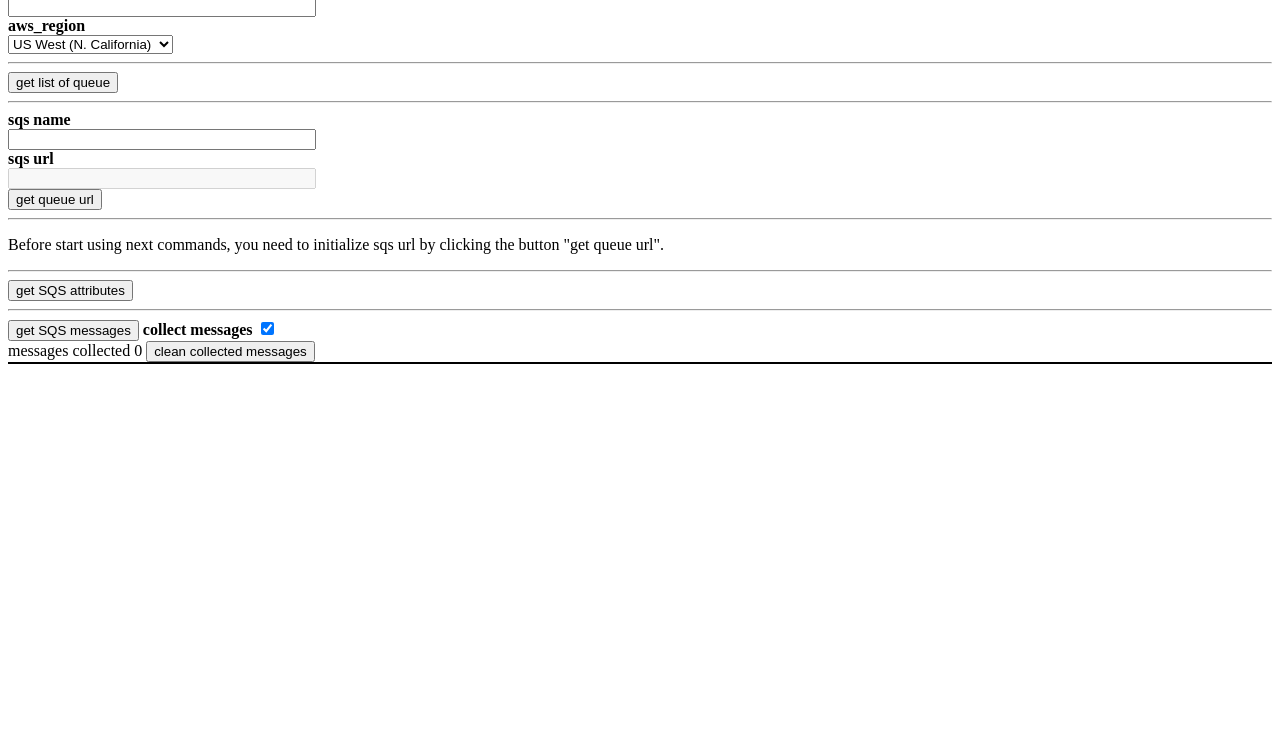
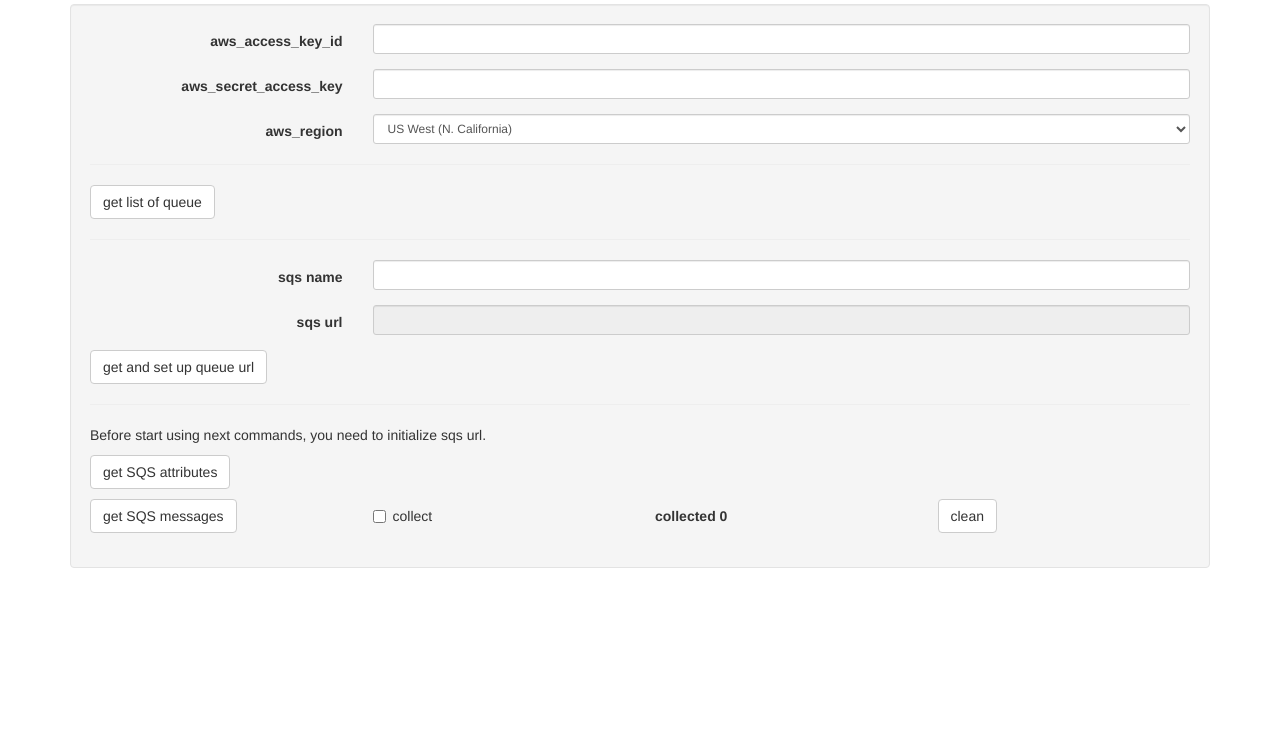
Before and after one commit to pianovwork/aws_sqs_ui, a plain HTML site: page index.html in a window 1280 px wide. Shown: the part 69-800 px from the top of the page. Drawn offline with nearby package versions, Linux system fonts and the light colour scheme.

Commit message:
update css

```diff
--- a/index.html
+++ b/index.html
@@ -5,32 +5,41 @@
     <meta name="viewport" content="width=device-width">
     <title>JS Bin</title>
 
-    <style>
-        label {
-            font-weight: bold;
-        }
+    <script src="https://code.jquery.com/jquery.min.js"></script>
+    <link href="https://maxcdn.bootstrapcdn.com/bootstrap/3.3.6/css/bootstrap.min.css" rel="stylesheet"
+          type="text/css"/>
+    <script src="https://maxcdn.bootstrapcdn.com/bootstrap/3.3.6/js/bootstrap.min.js"></script>
 
-        input[type=text] {
-            width: 300px;
-            display: block;
-        }
-    </style>
-    <script src="https://code.jquery.com/jquery-2.1.4.js"></script>
     <script src="https://sdk.amazonaws.com/js/aws-sdk-2.29.0.min.js"></script>
     <script src="https://cdnjs.cloudflare.com/ajax/libs/underscore.js/1.8.3/underscore-min.js"></script>
 </head>
 <body>
 
-<label for="aws_access_key_id ">
-    aws_access_key_id <input type="text" id=aws_access_key_id>
-</label>
-<label for="aws_secret_access_key ">
-    aws_secret_access_key <input type="text" id=aws_secret_access_key>
-</label>
-<label for="aws_region ">
-    aws_region
-    <br>
-    <select name="aws_region" id="aws_region">
+<h2 class="text-center">
+    <a href="https://github.com/pyanoveugen/aws_sqs_ui">AWS SQS Console</a>
+</h2>
+
+<div class="container" style="padding-top: 10px;">
+
+    <div class="well form-horizontal form-group-sm">
+        <div class="form-group">
+            <label for="aws_access_key_id" class="control-label col-sm-3">aws_access_key_id</label>
+            <div class="col-sm-9">
+                <input class="form-control" id="aws_access_key_id">
+            </div>
+        </div>
+
+        <div class="form-group">
+            <label for="aws_secret_access_key" class="control-label col-sm-3">aws_secret_access_key</label>
+            <div class="col-sm-9">
+                <input class="form-control" id="aws_secret_access_key">
+            </div>
+        </div>
+
+        <div class="form-group">
+            <label for="aws_region" class="control-label col-sm-3">aws_region</label>
+            <div class="col-sm-9">
+                <select class="form-control" id="aws_region">
                     <option value="us-east-1">US East (N. Virginia)</option>
                     <option value="us-east-2">US East (Ohio)</option>
                     <option value="us-west-1">US West (N. California)</option>
@@ -43,50 +52,63 @@
                     <option value="eu-west-1">EU (Ireland)</option>
                     <option value="eu-west-2">EU (London)</option>
                 </select>
-</label>
-<hr>
-
-<div>
-    <button id=get_list>get list of queue</button>
+            </div>
         </div>
 
         <hr>
 
-<label for="sqs_name">
-    sqs name<input type="text" id=sqs_name>
-</label>
-<label for="sqs_url">
-    sqs url<input type="text" id=sqs_url disabled value="NONE">
-</label>
-
-<div>
-    <button id=get_url>get queue url</button>
-</div>
+        <button id=get_list class="btn btn-default">get list of queue</button>
 
         <hr>
 
-<p>Before start using next commands, you need to initialize sqs url by clicking the button "get queue url".</p>
+        <div class="form-group">
+            <label for="sqs_name" class="control-label col-sm-3">sqs name</label>
+            <div class="col-sm-9">
+                <input class="form-control" id="sqs_name">
+            </div>
+        </div>
+
+        <div class="form-group">
+            <label for="sqs_url" class="control-label col-sm-3">sqs url</label>
+            <div class="col-sm-9">
+                <input class="form-control" id="sqs_url" disabled value="NONE">
+            </div>
+        </div>
+
+        <button id=get_url class="btn btn-default">get and set up queue url</button>
 
         <hr>
 
-<div>
-    <button id=get_sqs_attr>get SQS attributes</button>
+        <p>Before start using next commands, you need to initialize sqs url.</p>
+
+        <button id=get_sqs_attr class="btn btn-default">get SQS attributes</button>
+
+        <p></p>
+
+        <div class="row form-group">
+            <div class="col-sm-3">
+                <button id=get_messages class="btn btn-default">get SQS messages</button>
             </div>
-
-<hr>
-
-<div>
-    <button id=get_messages>get SQS messages</button>
+            <div class="checkbox col-sm-3">
                 <label for="collect_messages">
-        collect messages <input type="checkbox" checked="checked" id="collect_messages"/>
+                    <input type="checkbox" id="collect_messages"> collect
                 </label>
-    <div>
-        <span>messages collected <span id="msg_size">...</span></span>
-        <button id="btn_msg_clean">clean collected messages</button>
+            </div>
+            <div class="col-sm-3">
+                <label for="sqs_url" class="control-label ">
+                    collected <span id="msg_size">...</span>
+                </label>
+            </div>
+            <div class="col-sm-3">
+                <button id="btn_msg_clean" class="btn btn-default">clean</button>
             </div>
         </div>
 
-<div id=content style="border-top: 2px solid black">
+    </div>
+</div>
+
+
+<div id=content class="container">
     result...
 </div>
 
@@ -176,6 +198,7 @@
             }
                  */
             });
+
             $("#get_sqs_attr").on("click", function () {
                 cleanContent();
 
```
Lines whose indentation alone changed are shown as unchanged.
